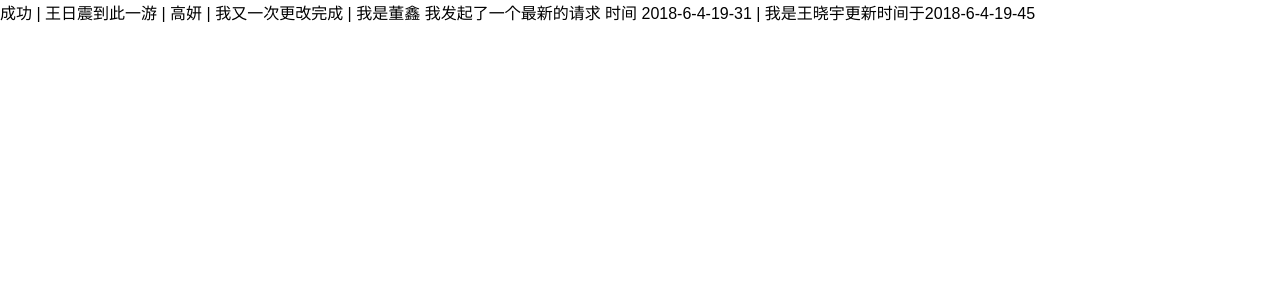
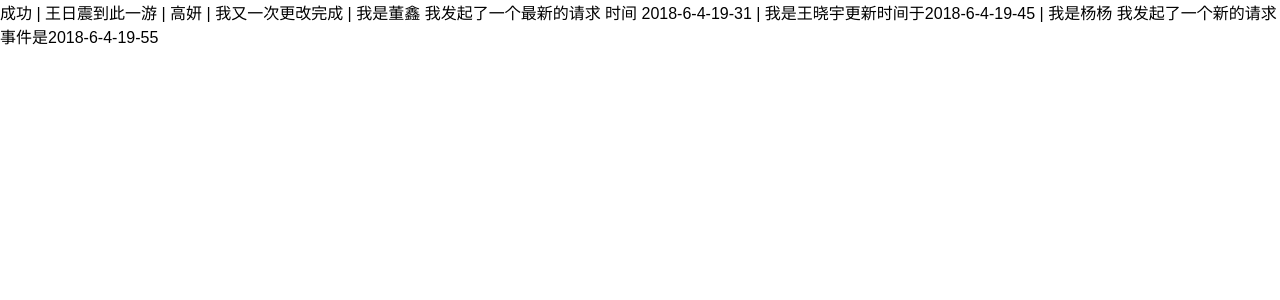
Before and after one commit to wk727705142/item-2, a React (Create React App) app in the folder my-app/: page / in a window 1280 px wide. Shown: the top 300 px of the page. Built offline with nearby package versions, Linux system fonts and the light colour scheme.

Commit message:
我是杨杨 我发起了一个新的请求 改变了新的内容

```diff
--- a/my-app/src/App.js
+++ b/my-app/src/App.js
@@ -6,7 +6,7 @@ class App extends Component {
   render() {
     return (
       <div>
-        成功 | 王日震到此一游 | 高妍 | 我又一次更改完成 | 我是董鑫 我发起了一个最新的请求 时间 2018-6-4-19-31 | 我是王晓宇更新时间于2018-6-4-19-45
+        成功 | 王日震到此一游 | 高妍 | 我又一次更改完成 | 我是董鑫 我发起了一个最新的请求 时间 2018-6-4-19-31 | 我是王晓宇更新时间于2018-6-4-19-45 | 我是杨杨 我发起了一个新的请求 事件是2018-6-4-19-55
       </div>
     );
   }
```
